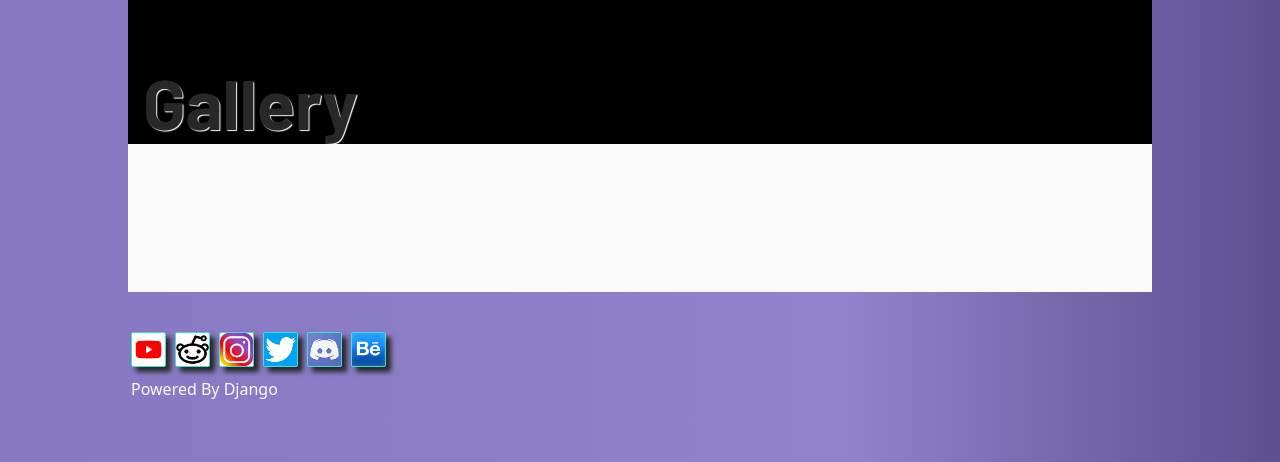
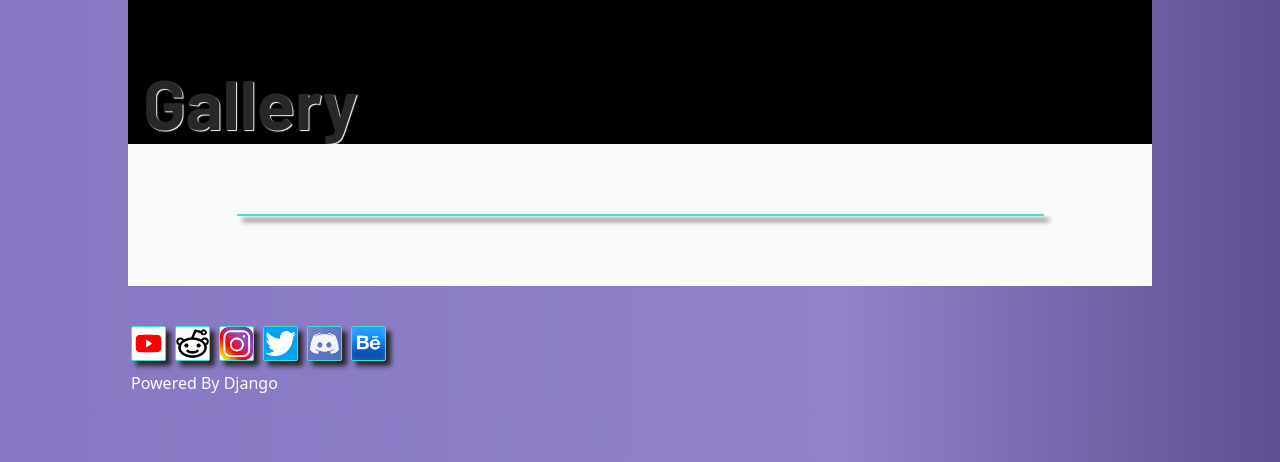
Before and after one commit to BenWL96/creative-cortex, a Django app: page /gallery/ in a window 1280 px wide. Shown: the top 462 px of the page. Run offline with Django 4.2, Linux system fonts and the light colour scheme; data that the repository does not hold is empty.

Commit message:
gallery page now better styling

```diff
--- a/cc_app/static/cc_app/css/gallery.css
+++ b/cc_app/static/cc_app/css/gallery.css
@@ -3,6 +3,8 @@
 .gallery-wrapper{
     margin-left: auto;
     margin-right: auto;
+    margin-top: 70px;
+
 }
 
 @media(min-width: 1261px){
@@ -53,7 +55,12 @@
 }
 
 .gallery{
-    padding-top: 70px;
+    background-color: #282828;
+    border-radius: 5px;
+    border-color: turquoise;
+    border-width: 1px;
+    border-style: solid;
+    box-shadow: #282828 5px 5px 5px;
 }
 
 
```
